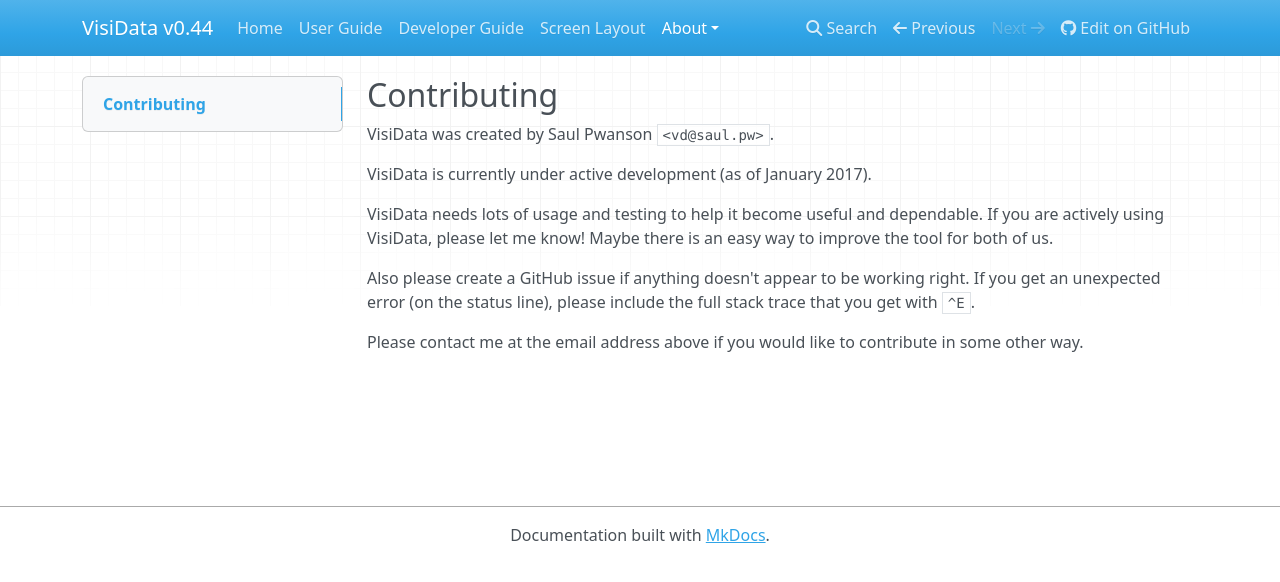
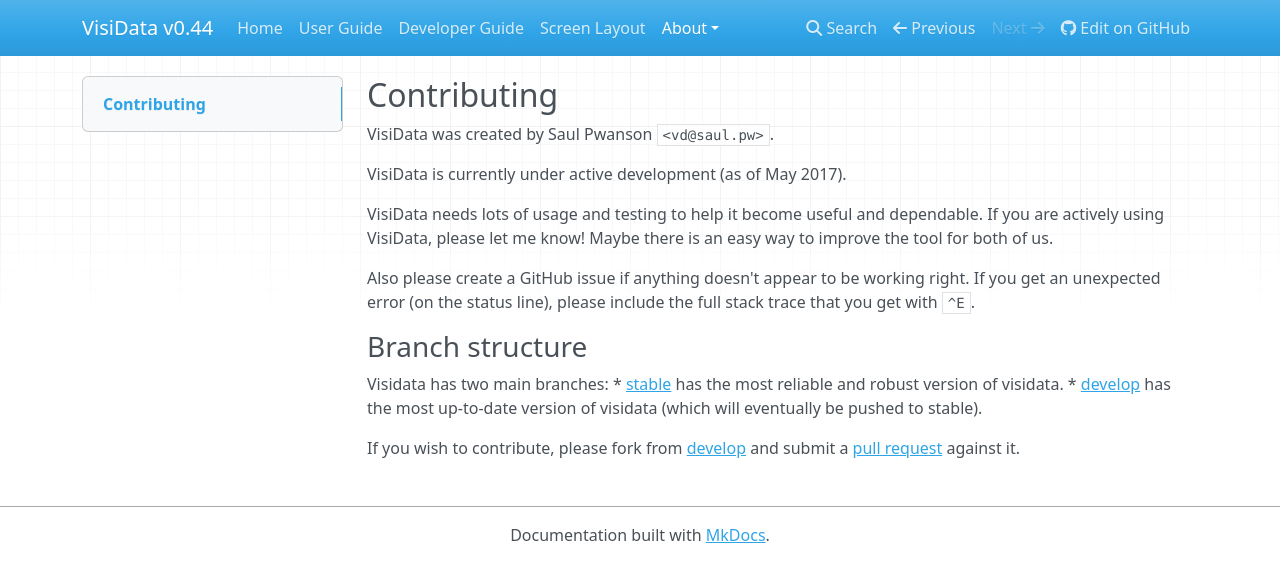
Before and after one commit to saulpw/visidata, an MkDocs documentation site: the page built from docs/about/contributing.md, in a window 1280 px wide. Shown: the top 582 px of the page. Built offline with MkDocs 1.6.1, drawn with Linux system fonts in a browser that asks for light colours; nearby versions of some CDN libraries; old or Windows-style settings are respelled for this version of MkDocs.

Commit message:
Extend contribution section.

```diff
--- a/docs/about/contributing.md
+++ b/docs/about/contributing.md
@@ -2,11 +2,17 @@
 
 VisiData was created by Saul Pwanson `<vd@saul.pw>`.
 
-VisiData is currently under active development (as of January 2017).
+VisiData is currently under active development (as of May 2017).
 
 VisiData needs lots of usage and testing to help it become useful and dependable.  If you are actively using VisiData, please let me know!  Maybe there is an easy way to improve the tool for both of us.
 
 Also please create a GitHub issue if anything doesn't appear to be working right.
 If you get an unexpected error (on the status line), please include the full stack trace that you get with `^E`.
 
-Please contact me at the email address above if you would like to contribute in some other way.
+### Branch structure
+
+Visidata has two main branches:
+* [stable](https://github.com/saulpw/visidata/tree/stable) has the most reliable and robust version of visidata.
+* [develop](https://github.com/saulpw/visidata/tree/develop) has the most up-to-date version of visidata (which will eventually be pushed to stable).
+
+If you wish to contribute, please fork from [develop](https://github.com/saulpw/visidata/tree/develop) and submit a [pull request](https://github.com/saulpw/visidata/pulls) against it.
```
